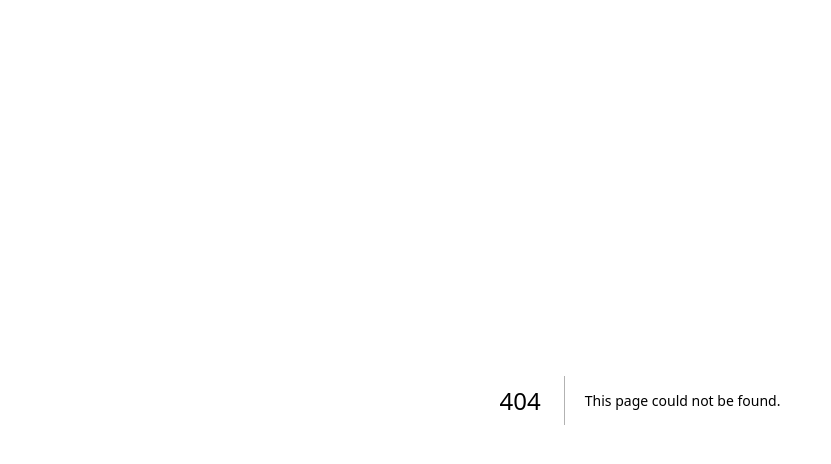
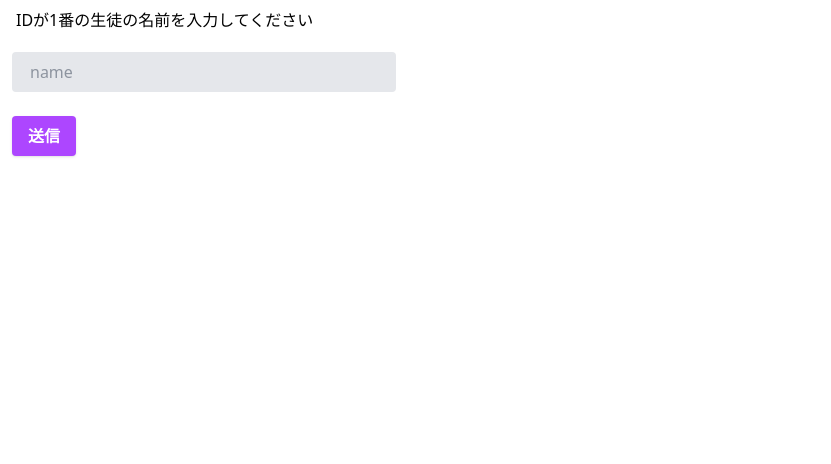
Before and after one commit to 4mami/study-laravel-nextjs, a Next.js app in the folder docker/frontend/: page /students/edit/1 in a window 1280 px wide. Before the commit this address had no page. Shown: the top 464 px of the page, without its empty margins (0-831 px from the left). Built offline with nearby package versions, Linux system fonts and the light colour scheme; no server answers.

Commit message:
[add] 生徒の編集ページを実装

```diff
--- /dev/null
+++ b/docker/frontend/app/students/edit/[id]/page.tsx
@@ -0,0 +1,83 @@
+"use client";
+import React, { useEffect, useState } from 'react';
+import axios from 'axios';
+import { useRouter } from 'next/navigation';
+
+// XSRF-TOKENをリクエスト時に送信するための設定
+const http = axios.create({
+    baseURL: 'http://localhost:8000',
+    withCredentials: true,
+    withXSRFToken: true,
+});
+
+// 動的ルーティングのパスを取得するためにparamsを引数として受け取る
+const Page = ({ params }: { params: { id: string } }) => {
+    // 生徒のデータを格納するstate
+    const [student, setStudent] = useState<any>({});
+    // router
+    const router = useRouter();
+
+    // LaravelのAPIにリクエストを送り、生徒のデータを取得する関数
+    const getStudent = async () => {
+        try {
+            const response = await http.get(`api/students/${params.id}`);
+            const json = await response.data;
+            setStudent(json.data);
+        } catch (e) {
+            console.error(e);
+        }
+    }
+
+    // ページが読み込まれたら生徒のデータを取得する
+    useEffect(() => {
+        getStudent();
+    }, []);
+
+
+    // 生徒の名前を更新する関数
+    const updateStudent = async () => {
+        // 更新するデータ
+        const requestBody = {
+            name: student.name,
+        };
+        // APIにリクエストを送信して、データを登録する
+        http.patch(`/api/students/${student.id}`, requestBody, {
+            headers: {
+                'Content-Type': 'application/json'
+            },
+        }).then(()=>{
+            // 登録が完了したら、生徒一覧ページに遷移する
+            router.push('/students');
+        });
+    }
+
+    return (
+        <div>
+            <div className="py-2 px-4">
+                <p>IDが{params.id}番の生徒の名前を入力してください</p>
+            </div>
+            <input
+                type="text"
+                className='bg-gray-200 appearance-none border-2 border-gray-200 rounded w-full py-2 px-4 text-gray-700 leading-tight focus:outline-none focus:bg-white focus:border-purple-500 m-3 max-w-sm'
+                placeholder='name'
+                defaultValue={student.name}
+                onChange={(e) => {
+                    setStudent({
+                        ...student,
+                        name: e.target.value
+                    });
+                }}
+            />
+            <div>
+                <button
+                    className="shadow bg-purple-500 hover:bg-purple-400 focus:shadow-outline focus:outline-none text-white font-bold py-2 px-4 rounded m-3"
+                    onClick={()=>{
+                        updateStudent();
+                    }}
+                >送信</button>
+            </div>
+        </div>
+    );
+}
+
+export default Page;
--- a/docker/frontend/app/students/page.tsx
+++ b/docker/frontend/app/students/page.tsx
@@ -84,7 +84,7 @@ const Students = () => {
                                         <button
                                             className="text-white bg-blue-700 hover:bg-blue-800 focus:outline-none focus:ring-4 focus:ring-blue-300 font-medium rounded-full text-sm px-5 py-2.5 text-center mr-2 mb-2 dark:bg-blue-600 dark:hover:bg-blue-700 dark:focus:ring-blue-800"
                                             onClick={()=>{
-
+                                                router.push(`/students/edit/${student.id}`);
                                             }}
                                         >
                                             編集
```
